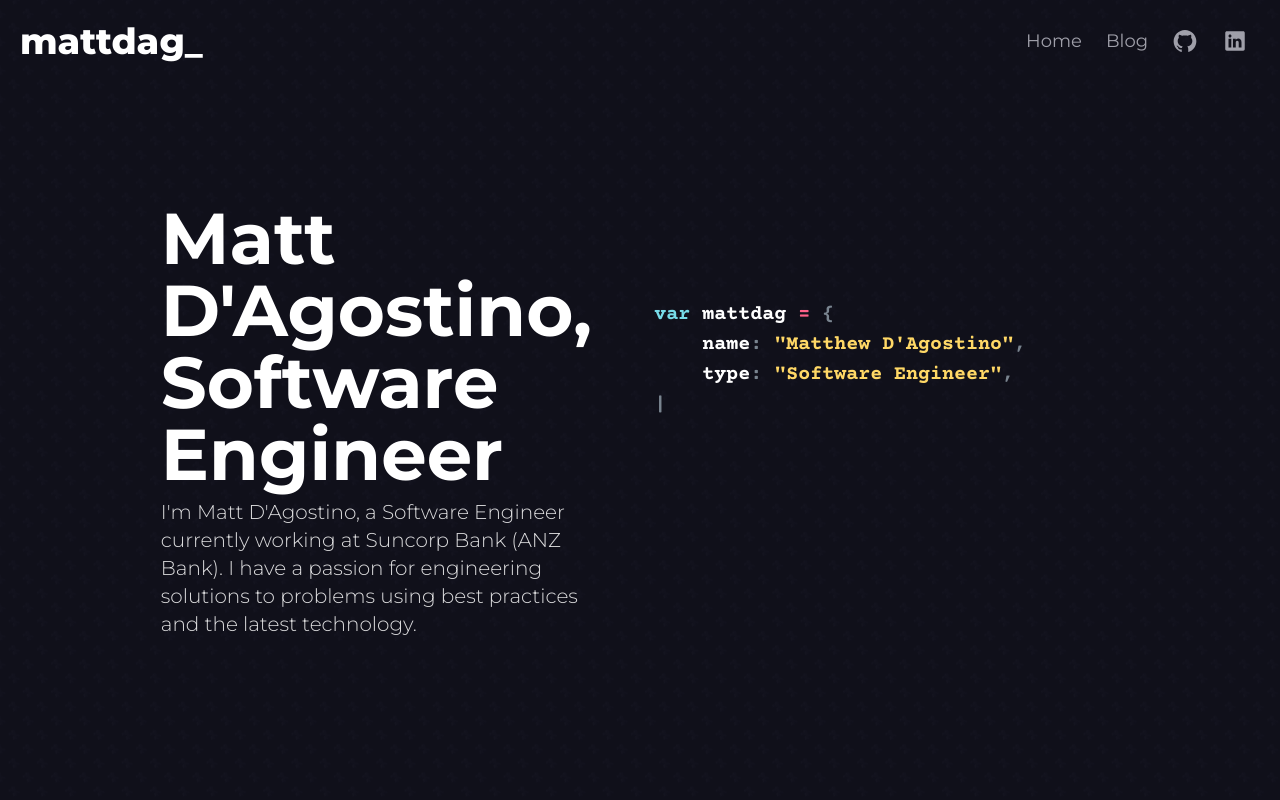
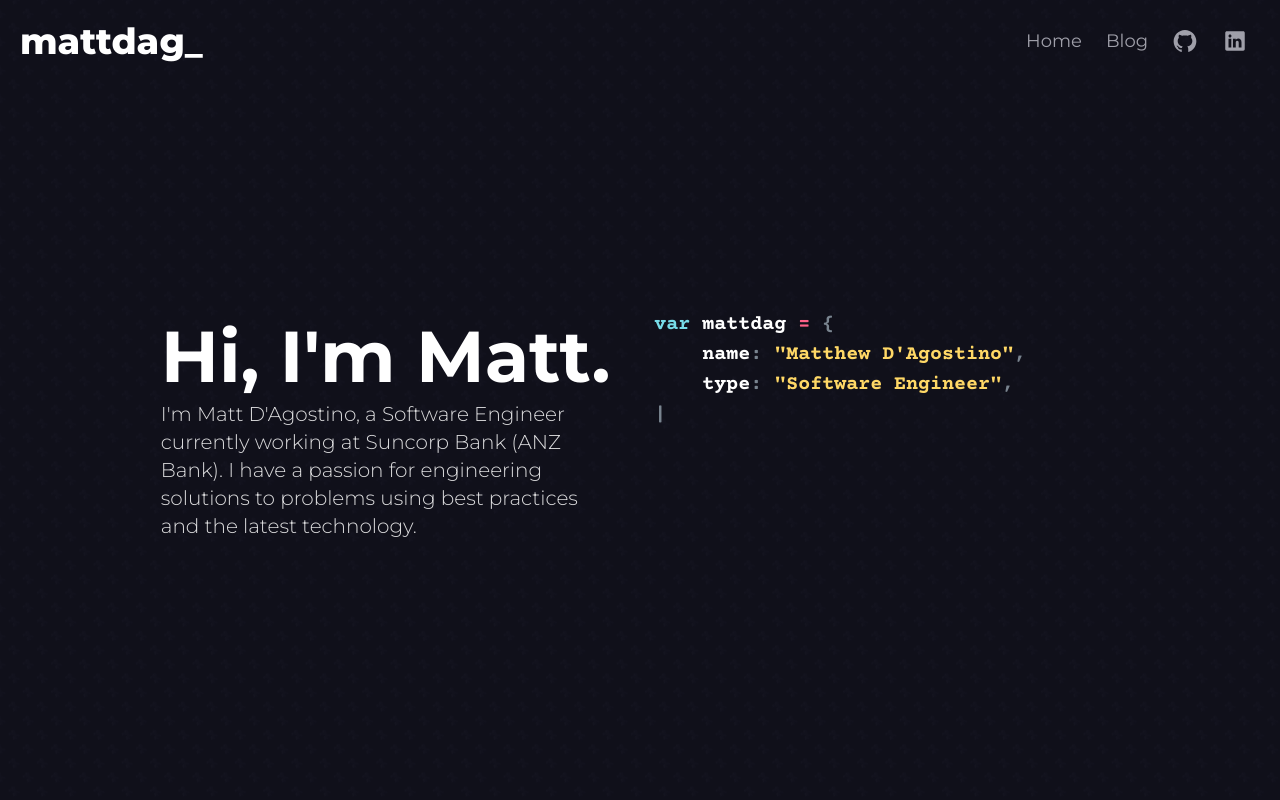
Before and after one commit to Wrdle/portfolio-site, a Next.js app: page / in a window 1280 px wide. Shown: the top 800 px of the page. Built offline with nearby package versions, Linux system fonts and the light colour scheme.

Commit message:
fix: correcting home page title

```diff
--- a/pages/index.tsx
+++ b/pages/index.tsx
@@ -45,7 +45,7 @@ const Home: FC = () => {
             <div className="relative top-[45%] translate-y-[-55%]">
               <div className="flex items-center flex-wrap justify-evenly w-[80%] mx-auto gap-y-10">
                 <div className="xl:basis-[45%] text-center xl:text-left">
-                  <h1 id="home-heading" className="text-7xl font-bold pb-2">Matt D'Agostino, Software Engineer</h1>
+                  <h1 id="home-heading" className="text-7xl font-bold pb-2">Hi, I'm Matt.</h1>
                   <p className="font-light text-xl opacity-85">
                     I'm Matt D'Agostino, a Software Engineer currently working at
                     Suncorp Bank (ANZ Bank). I have a passion for engineering
```
